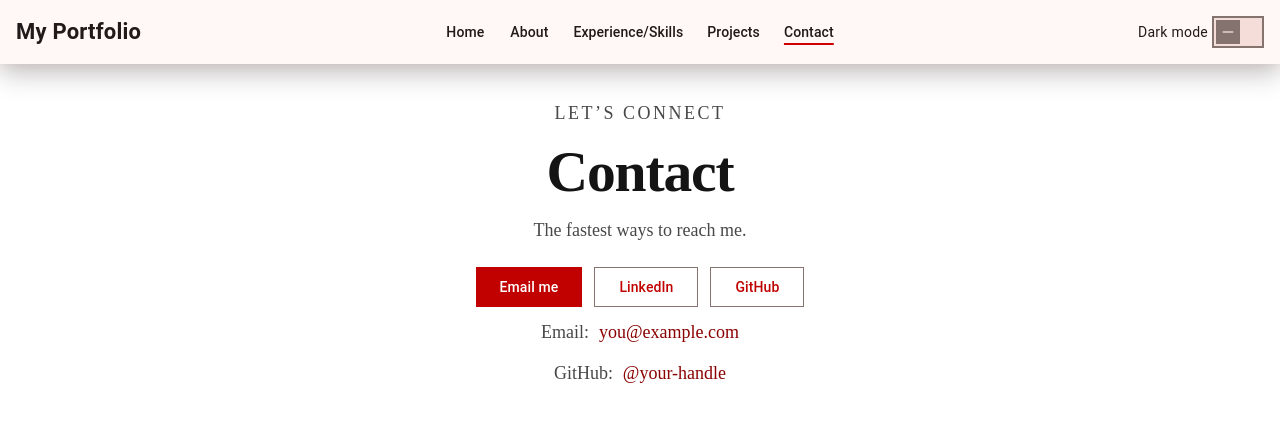
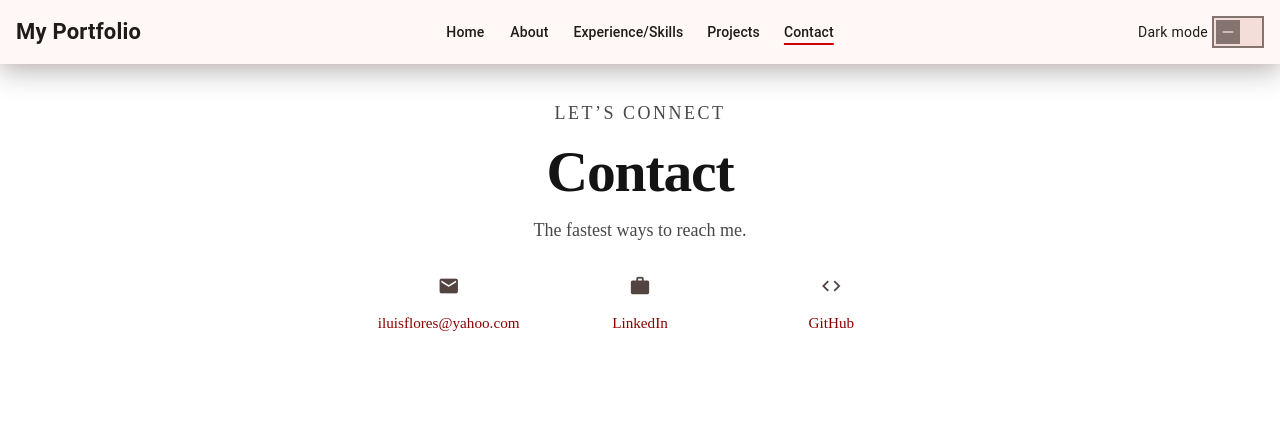
Before and after one commit to luisflores09/My-Portfolio, an Angular app: page /contact in a window 1280 px wide. Shown: the top 422 px of the page. Built offline with nearby package versions, Linux system fonts and the light colour scheme.

Commit message:
updated contact page links

```diff
--- a/src/app/pages/contact/contact-page.component.html
+++ b/src/app/pages/contact/contact-page.component.html
@@ -6,31 +6,55 @@
   </section>
 
   <section class="prose section" aria-label="Contact methods">
-    <div class="contact-actions">
-      <a mat-flat-button color="primary" href="mailto:you@example.com">Email me</a>
+    <div class="contact-grid">
+      <div class="contact-item">
+        <a mat-icon-button color="primary" href="mailto:iluisflores@yahoo.com" aria-label="Email">
+          <mat-icon aria-hidden="true">mail</mat-icon>
+        </a>
+        <a class="inline-link contact-link" href="mailto:iluisflores@yahoo.com">iluisflores&#64;yahoo.com</a>
+      </div>
+
+      <div class="contact-item">
         <a
-        mat-stroked-button
-        href="https://www.linkedin.com"
+          mat-icon-button
+          color="primary"
+          href="https://www.linkedin.com/in/luis-flores-estrada/"
+          target="_blank"
+          rel="noopener noreferrer"
+          aria-label="LinkedIn"
+        >
+          <mat-icon aria-hidden="true">work</mat-icon>
+        </a>
+        <a
+          class="inline-link contact-link"
+          href="https://www.linkedin.com/in/luis-flores-estrada/"
           target="_blank"
           rel="noopener noreferrer"
         >
           LinkedIn
         </a>
+      </div>
+
+      <div class="contact-item">
         <a
-        mat-stroked-button
-        href="https://github.com"
+          mat-icon-button
+          color="primary"
+          href="https://github.com/luisflores09"
+          target="_blank"
+          rel="noopener noreferrer"
+          aria-label="GitHub"
+        >
+          <mat-icon aria-hidden="true">code</mat-icon>
+        </a>
+        <a
+          class="inline-link contact-link"
+          href="https://github.com/luisflores09"
           target="_blank"
           rel="noopener noreferrer"
         >
           GitHub
         </a>
       </div>
-
-    <p class="contact-meta">
-      Email: <a class="inline-link" href="mailto:you@example.com">you&#64;example.com</a>
-    </p>
-    <p class="contact-meta">
-      GitHub: <a class="inline-link" href="https://github.com" target="_blank" rel="noopener noreferrer">&#64;your-handle</a>
-    </p>
+    </div>
   </section>
 </main>
--- a/src/app/pages/contact/contact-page.component.scss
+++ b/src/app/pages/contact/contact-page.component.scss
@@ -1,22 +1,41 @@
-.contact-actions {
-  display: flex;
-  justify-content: center;
-  align-items: center;
-  flex-wrap: wrap;
-  gap: 12px;
+
+.contact-grid {
+  width: min(100%, 560px);
+  margin-inline: auto;
+  display: grid;
+  grid-template-columns: repeat(3, minmax(0, 1fr));
+  gap: 14px;
+  justify-items: center;
 }
 
-.contact-meta {
-  margin: 0;
-  color: var(--text-secondary);
-  justify-self: center;
-  width: fit-content;
-  max-width: min(72ch, 100%);
-  text-align: center;
+.contact-item {
+  display: grid;
+  justify-items: center;
+  gap: 6px;
 }
 
-.contact-meta .inline-link {
-	margin-left: 0.6ch;
+.contact-item mat-icon {
+  font-size: 22px;
+  width: 22px;
+  height: 22px;
+  line-height: 22px;
+}
+
+.contact-link {
+  text-align: center;
+  font-size: 0.95rem;
+  line-height: 1.3;
+  overflow-wrap: anywhere;
+}
+
+@media (max-width: 480px) {
+  .contact-grid {
+    gap: 10px;
+  }
+
+  .contact-link {
+    font-size: 0.9rem;
+  }
 }
 
 .inline-link {
--- a/src/app/pages/contact/contact-page.component.ts
+++ b/src/app/pages/contact/contact-page.component.ts
@@ -1,10 +1,11 @@
 import { ChangeDetectionStrategy, Component } from '@angular/core';
 
 import { MatButtonModule } from '@angular/material/button';
+import { MatIconModule } from '@angular/material/icon';
 
 @Component({
   selector: 'app-contact-page',
-  imports: [MatButtonModule],
+  imports: [MatButtonModule, MatIconModule],
   templateUrl: './contact-page.component.html',
   styleUrl: './contact-page.component.scss',
   changeDetection: ChangeDetectionStrategy.OnPush
--- a/src/index.html
+++ b/src/index.html
@@ -5,6 +5,9 @@
   <title>MyPortfolio</title>
   <base href="/">
   <meta name="viewport" content="width=device-width, initial-scale=1">
+  <link rel="preconnect" href="https://fonts.googleapis.com">
+  <link rel="preconnect" href="https://fonts.gstatic.com" crossorigin>
+  <link href="https://fonts.googleapis.com/icon?family=Material+Icons" rel="stylesheet">
   <link rel="icon" type="image/x-icon" href="favicon.ico">
 </head>
 <body class="light-theme">
```
Lines whose indentation alone changed are shown as unchanged.
